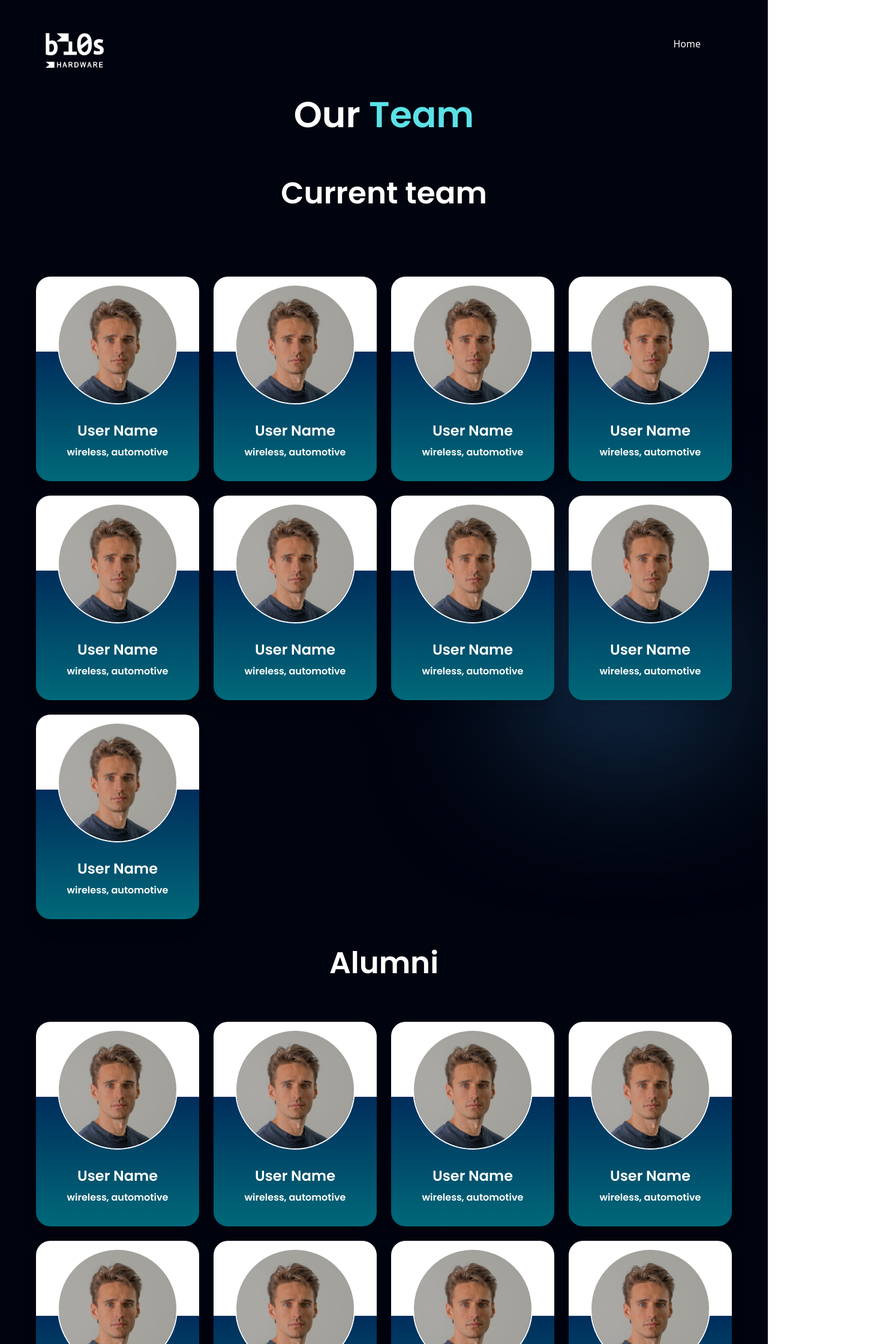
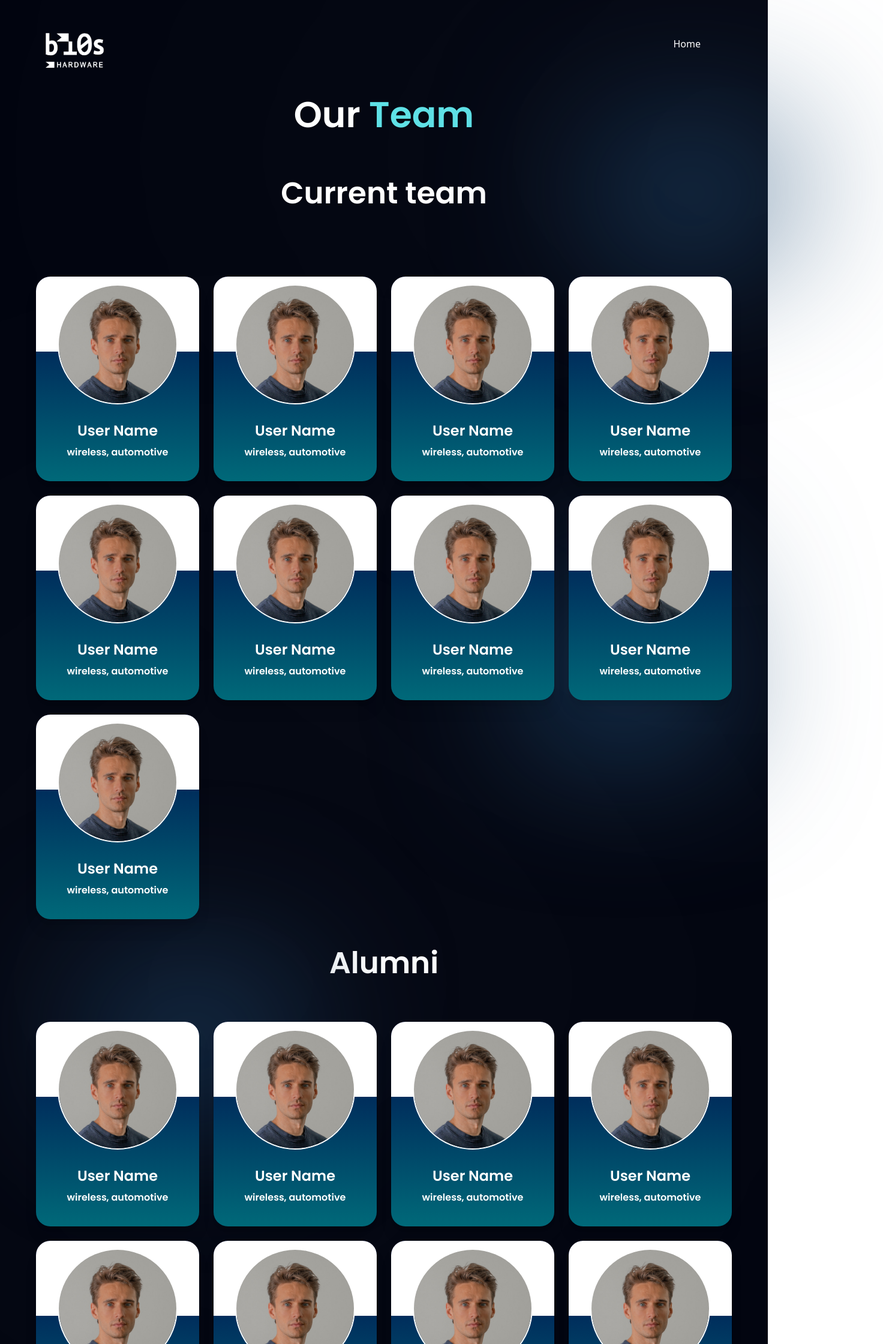
Before and after one commit to Aashray446/biosHardware, a React (Vite) app: page /team in a window 1280 px wide. Shown: the top 2240 px of the page at 60% size, 1472 px wide, since content can reach past the window. Built offline with nearby package versions, Linux system fonts and the light colour scheme.

Commit message:
minor change

```diff
--- a/src/Team.jsx
+++ b/src/Team.jsx
@@ -10,7 +10,10 @@ function Team() {
       <Teampage />
       {/* gradient start */}
       <div className="absolute z-[-0] w-[20%] h-[35%] top-[100vh] cyan__gradient" />
-      {/* <div className="absolute z-[0] w-[60%] h-[80%] rounded-full white__gradient bottom-40" /> */}
+      <div className="absolute z-[0] w-[40%] h-[40%] top-24 left-[75vw] rounded-full white__gradient " />
+      <div className="absolute z-[0] w-[30%] h-[40%] top-28 left-[75vw] rounded-full blue__gradient " />
+      <div className="absolute z-[0] w-[40%] h-[40%] top-[185vh] left-[10vw] rounded-full white__gradient " />
+      <div className="absolute z-[0] w-[30%] h-[40%] top-[190vh] left-[10vw] rounded-full blue__gradient " />
       <div className="absolute z-[0] w-[25%] h-[50%] right-20 top-[105vh] blue__gradient" />
       {/* gradient end */}
     </div>
--- a/src/components/CardDeal.jsx
+++ b/src/components/CardDeal.jsx
@@ -17,7 +17,7 @@ const CardDeal = () => (
     </div>
 
     <div className={layout.sectionImg}>
-      <img src={TeamPhoto} alt="billing" className="w-[100%] h-[100%]" />
+      <img src={TeamPhoto} alt="billing" className="w-[100%] h-[76%] rounded-[10px]" />
     </div>
   </section>
 );
--- a/src/index.css
+++ b/src/index.css
@@ -140,6 +140,6 @@
 }
 
 .white__gradient {
-  background: rgba(255, 255, 255, 0.6);
+  background: rgba(255, 255, 255, 0.476);
   filter: blur(750px);
 }
```
